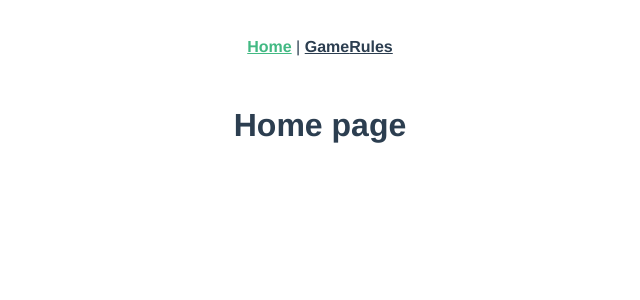
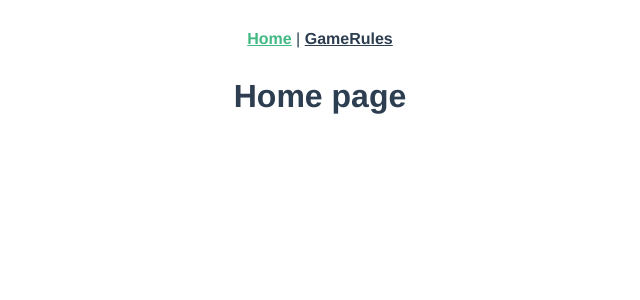
Before and after one commit to QuintenStr/Dabble-Team1, a Vue app: page / in a window 1280 px wide. Shown: the top 300 px of the page, without its empty margins (320-960 px from the left). Built offline with nearby package versions, Linux system fonts and the light colour scheme.

Commit message:
html/body update

```diff
--- a/src/App.vue
+++ b/src/App.vue
@@ -4,11 +4,25 @@
     <router-link to="/game">Game</router-link>
     <router-link to="/settings">Rules</router-link>
   </nav>
-  <router-view/>
+  <router-view />
 </template>
 
 <style>
+* {
+  padding: 0;
+  margin: 0;
+}
+
+html {
+  height: 100%;
+}
+
+body {
+  height: 100%;
+}
+
 #app {
+  height: 100%;
   font-family: Avenir, Helvetica, Arial, sans-serif;
   -webkit-font-smoothing: antialiased;
   -moz-osx-font-smoothing: grayscale;
```
